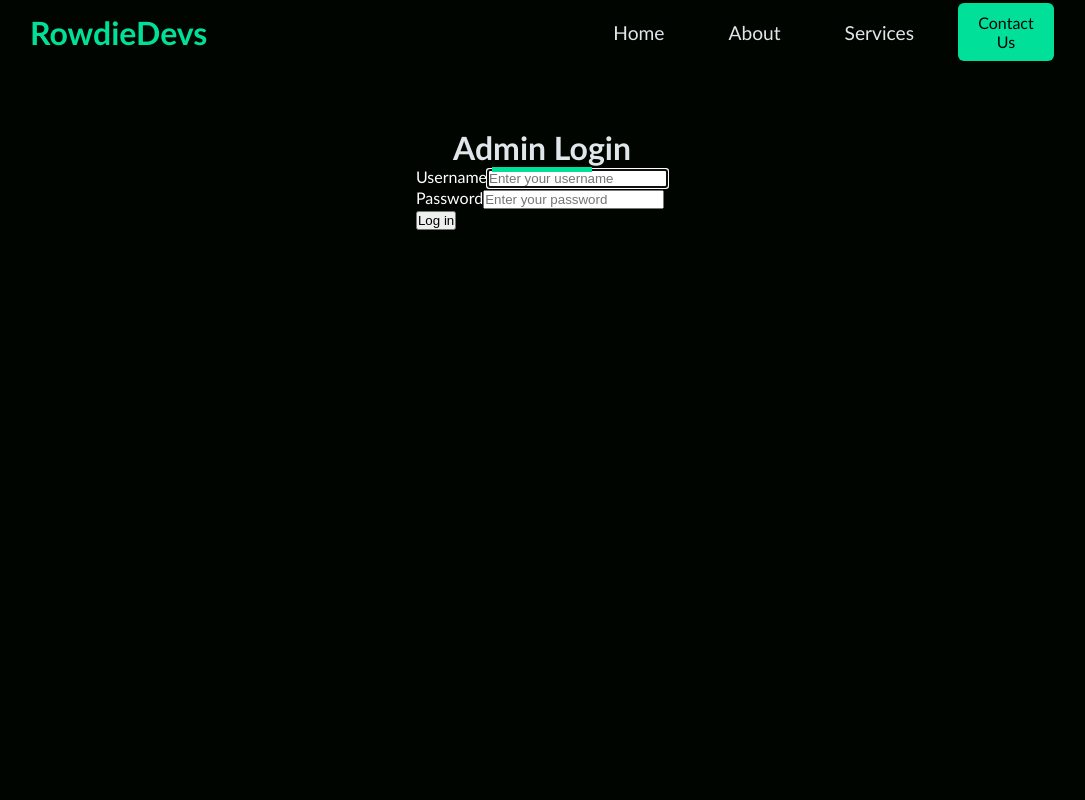
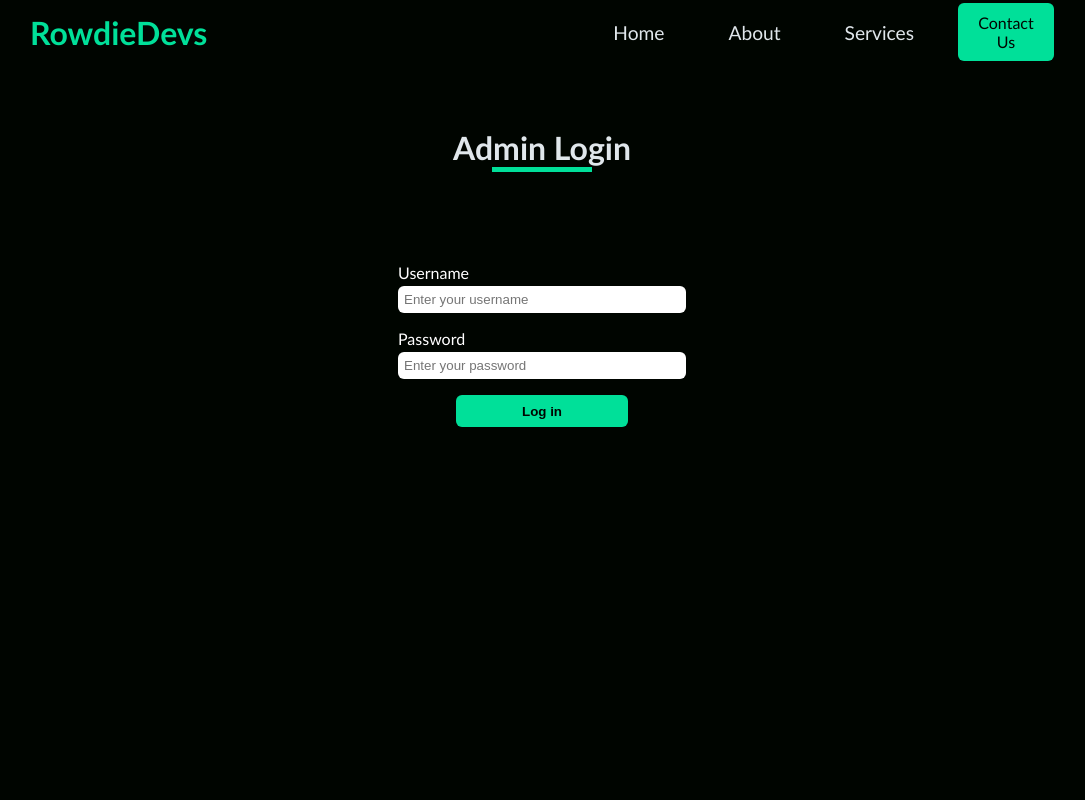
Before and after one commit to RowDev727/MySite, a React (Vite) app in the folder frontend/: page /adminlogin in a window 1280 px wide. Shown: the top 800 px of the page, without its empty margins (98-1183 px from the left). Built offline with nearby package versions, Linux system fonts and the light colour scheme.

Commit message:
Admin login style

```diff
--- a/frontend/src/pages/adminLogin/AdminLogin.module.css
+++ b/frontend/src/pages/adminLogin/AdminLogin.module.css
@@ -32,3 +32,50 @@
     justify-content: center;
     align-items: center;
 }
+
+.adminLoginForm {
+    margin-top: 6rem;
+    width: 30%;
+    display: flex;
+    flex-direction: column;
+}
+
+.adminLoginFormGroup {
+    display: flex;
+    flex-direction: column;
+    margin-bottom: 1rem;
+    width: 100%;
+}
+
+.adminLoginFormLabel {
+    margin-bottom: .25rem;
+}
+
+.adminLoginFormInput {
+    padding: .25rem;
+    border-radius: 6px;
+    outline: none;
+    border: 2px solid transparent;
+}
+
+.adminLoginFormSubmitBtn {
+    border-radius: 6px;
+    outline: none;
+    border: 2px solid transparent;
+    height: 2rem;
+    display: flex;
+    justify-content: center;
+    align-items: center;
+    color: var(--color-primary-dark);
+    background: var(--color-primary-green);
+    width: 60%;
+    align-self: center;
+    font-weight: 600;
+}
+
+.adminLoginFormSubmitBtn:hover {
+    color: var(--color-primary-green);
+    background: var(--color-primary-dark);
+    border: 2px solid var(--color-primary-green);
+    cursor: pointer;
+}
```
